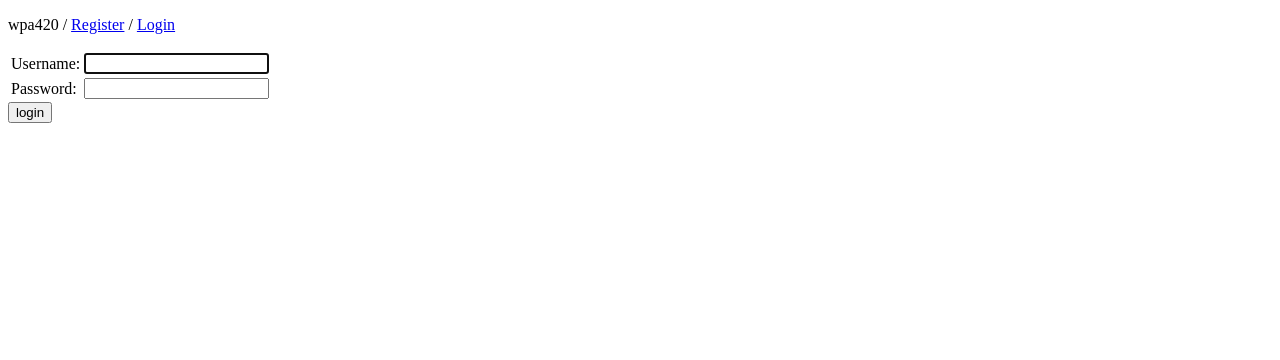
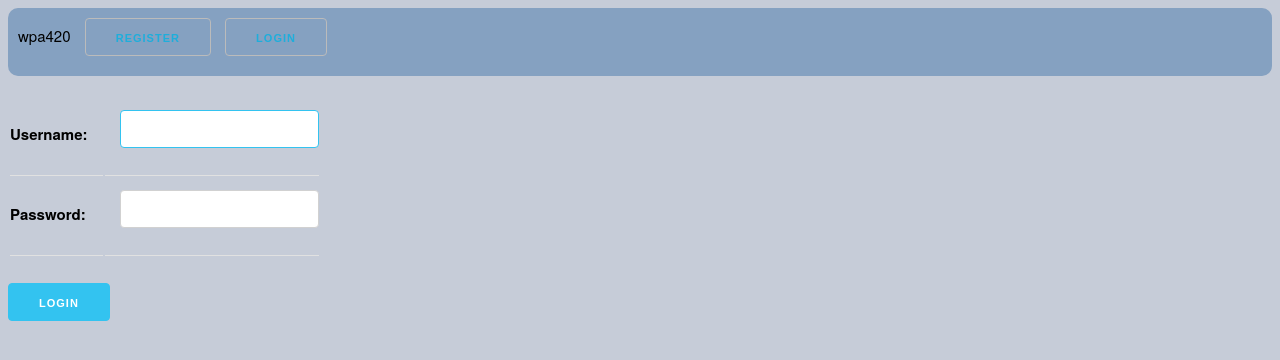
Before and after one commit to czwifi/wpa420, a Django app: page /account/login in a window 1280 px wide. Shown: the top 360 px of the page. Run offline with Django 3.2, Linux system fonts and the light colour scheme.

Commit message:
merged 1e5f698127fea6fdb78f6df82dab504b42bbdff7

```diff
--- /dev/null
+++ b/wifi/static/skeleton.css
@@ -0,0 +1,418 @@
+/*
+* Skeleton V2.0.4
+* Copyright 2014, Dave Gamache
+* www.getskeleton.com
+* Free to use under the MIT license.
+* http://www.opensource.org/licenses/mit-license.php
+* 12/29/2014
+*/
+
+
+/* Table of contents
+––––––––––––––––––––––––––––––––––––––––––––––––––
+- Grid
+- Base Styles
+- Typography
+- Links
+- Buttons
+- Forms
+- Lists
+- Code
+- Tables
+- Spacing
+- Utilities
+- Clearing
+- Media Queries
+*/
+
+
+/* Grid
+–––––––––––––––––––––––––––––––––––––––––––––––––– */
+.container {
+  position: relative;
+  width: 100%;
+  max-width: 960px;
+  margin: 0 auto;
+  padding: 0 20px;
+  box-sizing: border-box; }
+.column,
+.columns {
+  width: 100%;
+  float: left;
+  box-sizing: border-box; }
+
+/* For devices larger than 400px */
+@media (min-width: 400px) {
+  .container {
+    width: 85%;
+    padding: 0; }
+}
+
+/* For devices larger than 550px */
+@media (min-width: 550px) {
+  .container {
+    width: 80%; }
+  .column,
+  .columns {
+    margin-left: 4%; }
+  .column:first-child,
+  .columns:first-child {
+    margin-left: 0; }
+
+  .one.column,
+  .one.columns                    { width: 4.66666666667%; }
+  .two.columns                    { width: 13.3333333333%; }
+  .three.columns                  { width: 22%;            }
+  .four.columns                   { width: 30.6666666667%; }
+  .five.columns                   { width: 39.3333333333%; }
+  .six.columns                    { width: 48%;            }
+  .seven.columns                  { width: 56.6666666667%; }
+  .eight.columns                  { width: 65.3333333333%; }
+  .nine.columns                   { width: 74.0%;          }
+  .ten.columns                    { width: 82.6666666667%; }
+  .eleven.columns                 { width: 91.3333333333%; }
+  .twelve.columns                 { width: 100%; margin-left: 0; }
+
+  .one-third.column               { width: 30.6666666667%; }
+  .two-thirds.column              { width: 65.3333333333%; }
+
+  .one-half.column                { width: 48%; }
+
+  /* Offsets */
+  .offset-by-one.column,
+  .offset-by-one.columns          { margin-left: 8.66666666667%; }
+  .offset-by-two.column,
+  .offset-by-two.columns          { margin-left: 17.3333333333%; }
+  .offset-by-three.column,
+  .offset-by-three.columns        { margin-left: 26%;            }
+  .offset-by-four.column,
+  .offset-by-four.columns         { margin-left: 34.6666666667%; }
+  .offset-by-five.column,
+  .offset-by-five.columns         { margin-left: 43.3333333333%; }
+  .offset-by-six.column,
+  .offset-by-six.columns          { margin-left: 52%;            }
+  .offset-by-seven.column,
+  .offset-by-seven.columns        { margin-left: 60.6666666667%; }
+  .offset-by-eight.column,
+  .offset-by-eight.columns        { margin-left: 69.3333333333%; }
+  .offset-by-nine.column,
+  .offset-by-nine.columns         { margin-left: 78.0%;          }
+  .offset-by-ten.column,
+  .offset-by-ten.columns          { margin-left: 86.6666666667%; }
+  .offset-by-eleven.column,
+  .offset-by-eleven.columns       { margin-left: 95.3333333333%; }
+
+  .offset-by-one-third.column,
+  .offset-by-one-third.columns    { margin-left: 34.6666666667%; }
+  .offset-by-two-thirds.column,
+  .offset-by-two-thirds.columns   { margin-left: 69.3333333333%; }
+
+  .offset-by-one-half.column,
+  .offset-by-one-half.columns     { margin-left: 52%; }
+
+}
+
+
+/* Base Styles
+–––––––––––––––––––––––––––––––––––––––––––––––––– */
+/* NOTE
+html is set to 62.5% so that all the REM measurements throughout Skeleton
+are based on 10px sizing. So basically 1.5rem = 15px :) */
+html {
+  font-size: 62.5%; }
+body {
+  font-size: 1.5em; /* currently ems cause chrome bug misinterpreting rems on body element */
+  line-height: 1.6;
+  font-weight: 400;
+  font-family: "Raleway", "HelveticaNeue", "Helvetica Neue", Helvetica, Arial, sans-serif;
+  color: #222; }
+
+
+/* Typography
+–––––––––––––––––––––––––––––––––––––––––––––––––– */
+h1, h2, h3, h4, h5, h6 {
+  margin-top: 0;
+  margin-bottom: 2rem;
+  font-weight: 300; }
+h1 { font-size: 4.0rem; line-height: 1.2;  letter-spacing: -.1rem;}
+h2 { font-size: 3.6rem; line-height: 1.25; letter-spacing: -.1rem; }
+h3 { font-size: 3.0rem; line-height: 1.3;  letter-spacing: -.1rem; }
+h4 { font-size: 2.4rem; line-height: 1.35; letter-spacing: -.08rem; }
+h5 { font-size: 1.8rem; line-height: 1.5;  letter-spacing: -.05rem; }
+h6 { font-size: 1.5rem; line-height: 1.6;  letter-spacing: 0; }
+
+/* Larger than phablet */
+@media (min-width: 550px) {
+  h1 { font-size: 5.0rem; }
+  h2 { font-size: 4.2rem; }
+  h3 { font-size: 3.6rem; }
+  h4 { font-size: 3.0rem; }
+  h5 { font-size: 2.4rem; }
+  h6 { font-size: 1.5rem; }
+}
+
+p {
+  margin-top: 0; }
+
+
+/* Links
+–––––––––––––––––––––––––––––––––––––––––––––––––– */
+a {
+  color: #1EAEDB; }
+a:hover {
+  color: #0FA0CE; }
+
+
+/* Buttons
+–––––––––––––––––––––––––––––––––––––––––––––––––– */
+.button,
+button,
+input[type="submit"],
+input[type="reset"],
+input[type="button"] {
+  display: inline-block;
+  height: 38px;
+  padding: 0 30px;
+  color: #555;
+  text-align: center;
+  font-size: 11px;
+  font-weight: 600;
+  line-height: 38px;
+  letter-spacing: .1rem;
+  text-transform: uppercase;
+  text-decoration: none;
+  white-space: nowrap;
+  background-color: transparent;
+  border-radius: 4px;
+  border: 1px solid #bbb;
+  cursor: pointer;
+  box-sizing: border-box; }
+.button:hover,
+button:hover,
+input[type="submit"]:hover,
+input[type="reset"]:hover,
+input[type="button"]:hover,
+.button:focus,
+button:focus,
+input[type="submit"]:focus,
+input[type="reset"]:focus,
+input[type="button"]:focus {
+  color: #333;
+  border-color: #888;
+  outline: 0; }
+.button.button-primary,
+button.button-primary,
+input[type="submit"].button-primary,
+input[type="reset"].button-primary,
+input[type="button"].button-primary {
+  color: #FFF;
+  background-color: #33C3F0;
+  border-color: #33C3F0; }
+.button.button-primary:hover,
+button.button-primary:hover,
+input[type="submit"].button-primary:hover,
+input[type="reset"].button-primary:hover,
+input[type="button"].button-primary:hover,
+.button.button-primary:focus,
+button.button-primary:focus,
+input[type="submit"].button-primary:focus,
+input[type="reset"].button-primary:focus,
+input[type="button"].button-primary:focus {
+  color: #FFF;
+  background-color: #1EAEDB;
+  border-color: #1EAEDB; }
+
+
+/* Forms
+–––––––––––––––––––––––––––––––––––––––––––––––––– */
+input[type="email"],
+input[type="number"],
+input[type="search"],
+input[type="text"],
+input[type="tel"],
+input[type="url"],
+input[type="password"],
+textarea,
+select {
+  height: 38px;
+  padding: 6px 10px; /* The 6px vertically centers text on FF, ignored by Webkit */
+  background-color: #fff;
+  border: 1px solid #D1D1D1;
+  border-radius: 4px;
+  box-shadow: none;
+  box-sizing: border-box; }
+/* Removes awkward default styles on some inputs for iOS */
+input[type="email"],
+input[type="number"],
+input[type="search"],
+input[type="text"],
+input[type="tel"],
+input[type="url"],
+input[type="password"],
+textarea {
+  -webkit-appearance: none;
+     -moz-appearance: none;
+          appearance: none; }
+textarea {
+  min-height: 65px;
+  padding-top: 6px;
+  padding-bottom: 6px; }
+input[type="email"]:focus,
+input[type="number"]:focus,
+input[type="search"]:focus,
+input[type="text"]:focus,
+input[type="tel"]:focus,
+input[type="url"]:focus,
+input[type="password"]:focus,
+textarea:focus,
+select:focus {
+  border: 1px solid #33C3F0;
+  outline: 0; }
+label,
+legend {
+  display: block;
+  margin-bottom: .5rem;
+  font-weight: 600; }
+fieldset {
+  padding: 0;
+  border-width: 0; }
+input[type="checkbox"],
+input[type="radio"] {
+  display: inline; }
+label > .label-body {
+  display: inline-block;
+  margin-left: .5rem;
+  font-weight: normal; }
+
+
+/* Lists
+–––––––––––––––––––––––––––––––––––––––––––––––––– */
+ul {
+  list-style: circle inside; }
+ol {
+  list-style: decimal inside; }
+ol, ul {
+  padding-left: 0;
+  margin-top: 0; }
+ul ul,
+ul ol,
+ol ol,
+ol ul {
+  margin: 1.5rem 0 1.5rem 3rem;
+  font-size: 90%; }
+li {
+  margin-bottom: 1rem; }
+
+
+/* Code
+–––––––––––––––––––––––––––––––––––––––––––––––––– */
+code {
+  padding: .2rem .5rem;
+  margin: 0 .2rem;
+  font-size: 90%;
+  white-space: nowrap;
+  background: #F1F1F1;
+  border: 1px solid #E1E1E1;
+  border-radius: 4px; }
+pre > code {
+  display: block;
+  padding: 1rem 1.5rem;
+  white-space: pre; }
+
+
+/* Tables
+–––––––––––––––––––––––––––––––––––––––––––––––––– */
+th,
+td {
+  padding: 12px 15px;
+  text-align: left;
+  border-bottom: 1px solid #E1E1E1; }
+th:first-child,
+td:first-child {
+  padding-left: 0; }
+th:last-child,
+td:last-child {
+  padding-right: 0; }
+
+
+/* Spacing
+–––––––––––––––––––––––––––––––––––––––––––––––––– */
+button,
+.button {
+  margin-bottom: 1rem; }
+input,
+textarea,
+select,
+fieldset {
+  margin-bottom: 1.5rem; }
+pre,
+blockquote,
+dl,
+figure,
+table,
+p,
+ul,
+ol,
+form {
+  margin-bottom: 2.5rem; }
+
+
+/* Utilities
+–––––––––––––––––––––––––––––––––––––––––––––––––– */
+.u-full-width {
+  width: 100%;
+  box-sizing: border-box; }
+.u-max-full-width {
+  max-width: 100%;
+  box-sizing: border-box; }
+.u-pull-right {
+  float: right; }
+.u-pull-left {
+  float: left; }
+
+
+/* Misc
+–––––––––––––––––––––––––––––––––––––––––––––––––– */
+hr {
+  margin-top: 3rem;
+  margin-bottom: 3.5rem;
+  border-width: 0;
+  border-top: 1px solid #E1E1E1; }
+
+
+/* Clearing
+–––––––––––––––––––––––––––––––––––––––––––––––––– */
+
+/* Self Clearing Goodness */
+.container:after,
+.row:after,
+.u-cf {
+  content: "";
+  display: table;
+  clear: both; }
+
+
+/* Media Queries
+–––––––––––––––––––––––––––––––––––––––––––––––––– */
+/*
+Note: The best way to structure the use of media queries is to create the queries
+near the relevant code. For example, if you wanted to change the styles for buttons
+on small devices, paste the mobile query code up in the buttons section and style it
+there.
+*/
+
+
+/* Larger than mobile */
+@media (min-width: 400px) {}
+
+/* Larger than phablet (also point when grid becomes active) */
+@media (min-width: 550px) {}
+
+/* Larger than tablet */
+@media (min-width: 750px) {}
+
+/* Larger than desktop */
+@media (min-width: 1000px) {}
+
+/* Larger than Desktop HD */
+@media (min-width: 1200px) {}
--- /dev/null
+++ b/wifi/static/styles.css
@@ -0,0 +1,29 @@
+/* General styles for default HTML elements */
+* {
+    color: #000000;
+}
+
+body {
+    background-color: #c6ccd8;
+}
+
+/* Styles for custom classes */
+
+.header {
+    background-color: #85a1c1;
+    padding: 1rem;
+    margin-bottom: 2rem;
+    border-radius: 10px;
+}
+
+.menuButton {
+    margin-left: 1rem;
+}
+
+.menuButton a {
+    text-decoration: none;
+}
+
+.menuButton a:visited {
+    color: #000000;
+}
--- a/wifi/templates/account/login.html
+++ b/wifi/templates/account/login.html
@@ -27,7 +27,7 @@
 </tr>
 </table>
 
-<input type="submit" value="login">
+<input type="submit" value="login" class="button-primary">
 <input type="hidden" name="next" value="{{ next }}">
 </form>
 
--- a/wifi/templates/base.html
+++ b/wifi/templates/base.html
@@ -1,19 +1,43 @@
 {% load static %}
 <!DOCTYPE html>
 <html lang="en">
+
 <head>
     <meta charset="utf-8">
     <meta name="viewport" content="width=device-width, initial-scale=1.0">
     <title>wpa420</title>
-        <link rel="shortcut icon" href="{% static 'favicon.ico' %}"/>
+    <link rel="shortcut icon" href="{% static 'favicon.ico' %}" />
+
+    <link rel="stylesheet" href="{% static 'skeleton.css' %}" />
+    <link rel="stylesheet" href="{% static 'styles.css' %}" />
 </head>
 
 <body>
+    <div class="header">
         {% if user.is_authenticated %}
-        	<p>wpa420 / <a href="{% url 'map' %}">Map</a> / <a href="{% url 'upload' %}">Upload</a> / <a href="{% url 'settings' %}">Settings</a> / <a href="{% url 'logout' %}">Logout</a></p>
+        <p>
+            wpa420
+            <a href="{% url 'map' %}">
+                <button class="menuButton">Map</button>
+            </a>
+            <a href="{% url 'upload' %}">Upload</a>
+            <a href="{% url 'settings' %}">Settings</a>
+            <a href="{% url 'logout' %}">Logout</a>
+        </p>
         {% else %}
-        	<p>wpa420 / <a href="{% url 'register' %}">Register</a> / <a href="{% url 'login' %}">Login</a></p>
+            <div class="headerMenuButtons">
+                wpa420
+                <button class="menuButton button">
+                    <a href="{% url 'register' %}">Register</a>
+                </button>
+
+                <button class="menuButton button">
+                    <a href="{% url 'login' %}">Login</a>
+                </button>
+            </div>
         {% endif %}
+    </div>
     {% block content %}{% endblock content %}
 </body>
+
 </html>
```
Also changed, not shown: wifi/static/normalize.css (added). Lines whose indentation alone changed are shown as unchanged.
